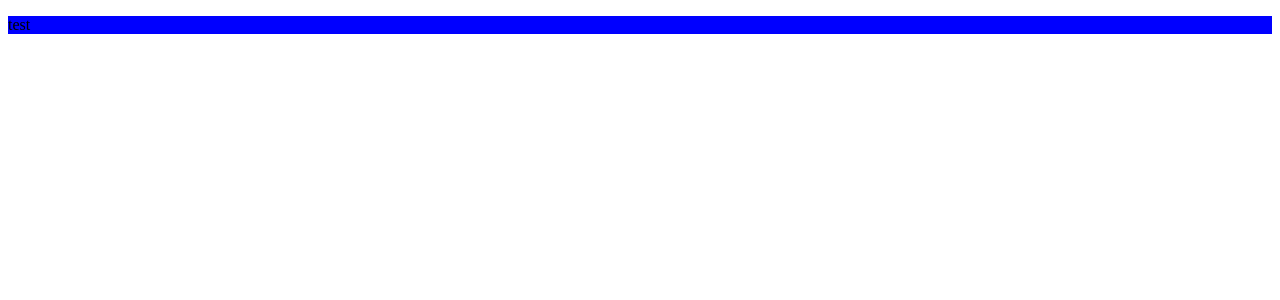
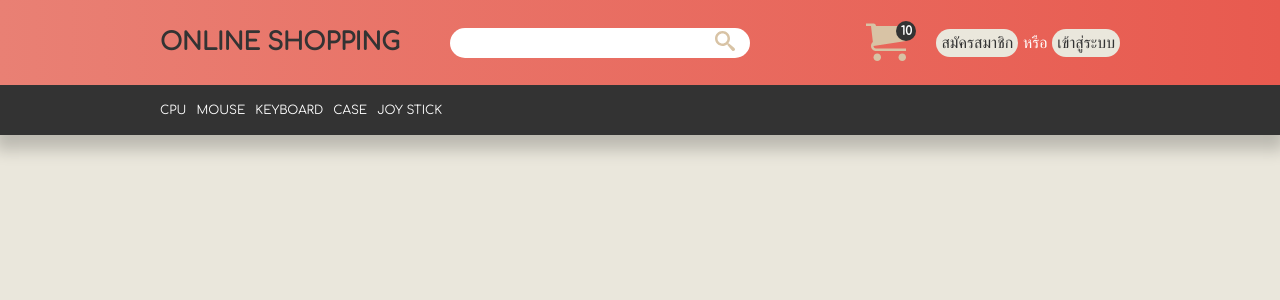
Before and after one commit to narawit0/online-shopping-system, a PHP site: page / in a window 1280 px wide. Shown: the top 300 px of the page. Run offline with PHP 8.4, Linux system fonts and the light colour scheme; some libraries are stand-ins or nearby versions.

Commit message:
create header and connect database

```diff
--- /dev/null
+++ b/config.php
@@ -0,0 +1,6 @@
+<?php
+    define('DB_HOST', 'localhost');
+    define('DB_USER', 'root');
+    define('DB_PASSWORD', '');
+    define('DB_NAME', 'online_shopping');
+?>
--- a/css/styles.css
+++ b/css/styles.css
@@ -1,3 +1,194 @@
+:root {
+    --color-primary-dark: #e85a4f;
+    --color-secondary-dark: #e98074;
+
+    --color-primary-light: #d8c3a5;
+    --color-secondary-light: #eae7dc;
+
+    --color-grey-dark-1: #333;
+    --color-grey-dark-2: #8e8d8a;
+
+    --color-white: #fff;
+
+}
+
+*,
+*::before,
+*::after {
+    padding: 0;
+    margin: 0;
+    box-sizing: inherit;
+}
+
+html {
+    box-sizing: border-box;
+    font-size: 62.5%; /* 1rem = 10px */
+    font-family: 'Comfortaa', cursive;
+}
+
+body {
+    background-color: var(--color-secondary-light);
+    font-size: 1.6rem;
+}
+
+a {
+    text-decoration: none;
+}
+
 .container {
-    background-color: blue;
+    max-width: 96rem;
+    margin: 0 auto;
 }
+
+/* HEADER SECTION */
+
+.header {
+    background-image: linear-gradient(to right, var(--color-secondary-dark), var(--color-primary-dark));
+    box-shadow: 0 1rem 1.5rem .5rem rgba(0,0,0, 0.2);
+}
+
+.header--box {
+    margin-right: 5rem;
+}
+.header--logo {
+    text-decoration: none;
+    text-transform: uppercase;
+    color: var(--color-grey-dark-1);
+}
+
+
+/* SEARCH SECTION*/
+
+.search  {
+    flex-grow: 1;
+}
+.search > form {
+    display: flex;
+    align-items: center;
+    width: 30rem;
+    height: 4.5rem;
+}
+
+.search--input {
+    border-radius: 2rem;
+    border: none;
+    width: 30rem;
+    height: 3rem;
+    padding-left: 2rem;
+    color: var(--color-secondary-dark);
+    margin-right: -3.5rem;
+}
+
+.search--button {
+    border: none;
+    background-color: transparent;
+    cursor: pointer;
+}
+
+.search--button:focus {
+    outline: none;
+}
+
+.search--input:focus {
+    outline: none;
+}
+
+
+/* NAVIGATION SECTION*/
+
+.navigation-1 {
+    display: flex;
+    align-items: center;
+    padding: 2rem 0;
+}
+
+.navigation-2 {
+    background-color: var(--color-grey-dark-1);
+    padding: 1rem 0;
+}
+
+/* ICON */
+
+.icon.icon-cart {
+    fill: var(--color-primary-light);
+    width: 4rem;
+    height: 4rem;
+}
+
+.icon.icon-search {
+    fill: var(--color-primary-light);
+    width: 2rem;
+    height: 2rem;
+}
+
+/* CART */
+
+.cart {
+    position: relative;
+    margin-right: 3rem;
+}
+
+.cart--count {
+    background-color: var(--color-grey-dark-1);
+    display: inline-block;
+    width: 2rem;
+    height: 2rem;
+    border-radius: 50%;
+    padding: .2rem;
+    position: absolute;
+    z-index: 1;
+    top:0;
+    right: -1rem;
+    display: flex;
+    justify-content: center;
+    align-items: center;
+}
+
+.cart--count > span {
+    color: #fff;
+    font-weight: bold;
+    font-size: 1.2rem;
+}
+
+/* REGISTER */
+.user--register {
+    color: var(--color-grey-dark-1);
+    display: inline-block;
+    padding: .5rem;
+    background-color: var(--color-secondary-light);
+    border-radius: 2rem;
+}
+
+.user > span {
+    color: var(--color-white);
+}
+
+/* CATEGORY SECTION*/
+
+.category {
+    display: flex;
+}
+
+.category-item {
+    list-style: none;
+}
+
+.category-item:not(:last-child) {
+    margin-right: 1rem;
+}
+
+.category-item > a {
+    display: inline-block;
+    padding: 0.8rem 0;
+    font-size: 1.2rem;
+    color: var(--color-white);
+    transition: color .2s ,transform .1s;
+}
+
+.category-item > a:hover {
+    color: var(--color-primary-dark);
+}
+
+.category-item > a:focus {
+    transform: translateY(5px);
+}
--- /dev/null
+++ b/database.php
@@ -0,0 +1,14 @@
+<?php
+    class Database {
+        function __construct() {
+            $this->connect();
+        }
+
+        private function connect() {
+            $connection = mysqli_connect(DB_HOST, DB_USER, DB_PASSWORD, DB_NAME);
+        }
+    }
+
+    $database = new Database();
+
+?>
--- a/includes/header.php
+++ b/includes/header.php
@@ -1,3 +1,4 @@
+<?php require_once("init.php"); ?>
 <!DOCTYPE html>
 <html lang="en">
 <head>
@@ -5,6 +6,7 @@
     <meta name="viewport" content="width=device-width, initial-scale=1.0">
     <meta http-equiv="X-UA-Compatible" content="ie=edge">
     <title>Document</title>
+    <link href="https://fonts.googleapis.com/css?family=Comfortaa" rel="stylesheet">
     <link rel="stylesheet" href="css/styles.css">
 </head>
 <body>
--- a/index.php
+++ b/index.php
@@ -1,5 +1,45 @@
 <?php include("includes/header.php"); ?>
-<div class="container">
-    <p>test</p>
-</div>
+    <header class="header">
+        <div class="container">
+            <nav class="navigation-1">
+                <div class="header--box">
+                    <a href="index.php" class="header--logo"><h1>Online Shopping</h1></a>
+                </div>
+                <div class="search">
+                    <form action="" method="POST">
+                        <input type="text" class="search--input">
+                        <button type="submit" class="search--button">
+                            <svg class="icon icon-search">
+                                <use xlink:href="img/sprite.svg#icon-search">
+                            </svg>
+                        </button>
+                    </form>
+                </div>
+                <div class="cart">
+                    <svg class="icon icon-cart">
+                        <use xlink:href="img/sprite.svg#icon-cart">
+                    </svg>
+                    <div class="cart--count">
+                        <span>10</span>
+                    </div>
+                </div>
+                <div class="user">
+                    <a href="register.php" class="user--register">สมัครสมาชิก</a>
+                    <span>หรือ</span>
+                    <a href="register.php" class="user--register">เข้าสู่ระบบ</a>
+                </div>
+            </nav>
+        </div>
+        <nav class="navigation-2">
+            <div class="container">
+                <ul class="category">
+                    <li class="category-item"><a href="">CPU</a></li>
+                    <li class="category-item"><a href="">MOUSE</a></li>
+                    <li class="category-item"><a href="">KEYBOARD</a></li>
+                    <li class="category-item"><a href="">CASE</a></li>
+                    <li class="category-item"><a href="">JOY STICK</a></li>
+                </ul>
+            </div>
+        </nav>
+    </header>
 <?php include("includes/footer.php"); ?>
--- /dev/null
+++ b/init.php
@@ -0,0 +1,4 @@
+<?php
+    require_once("config.php");
+    require_once("database.php");
+?>
```
Also changed, not shown: img/sprite.svg (added), register.php (added).
